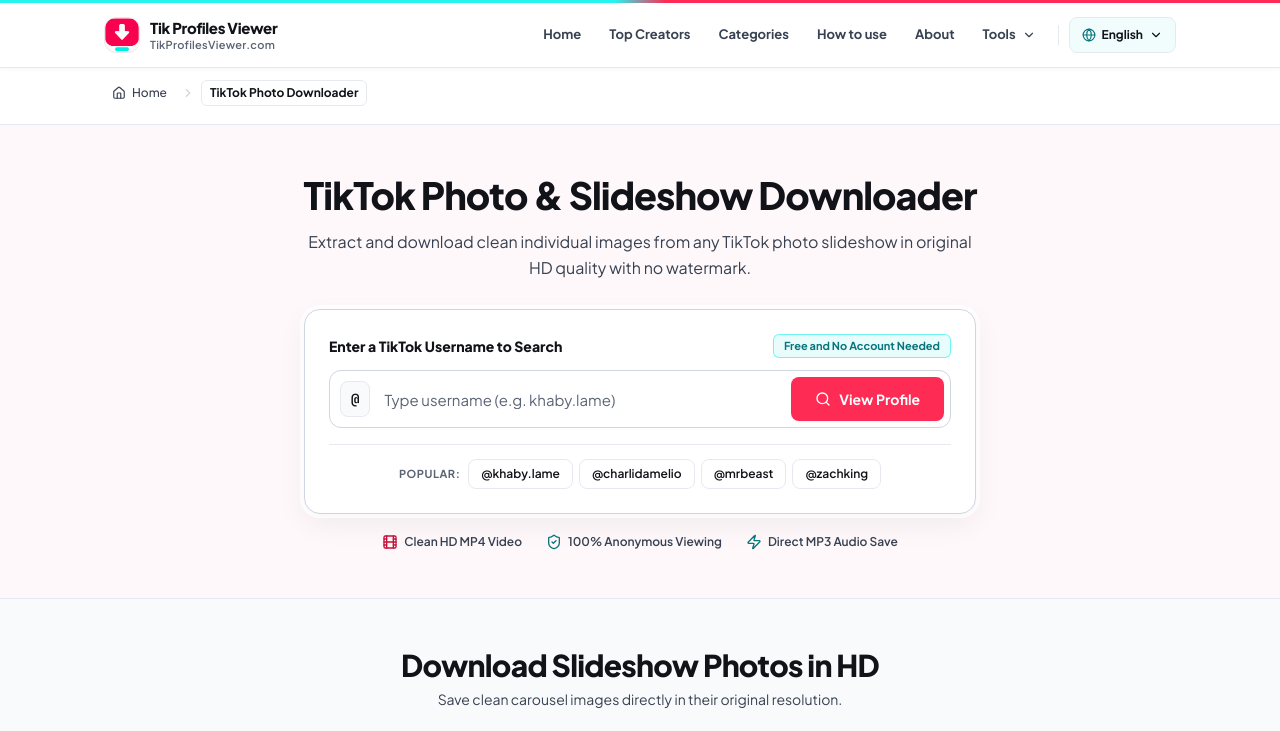
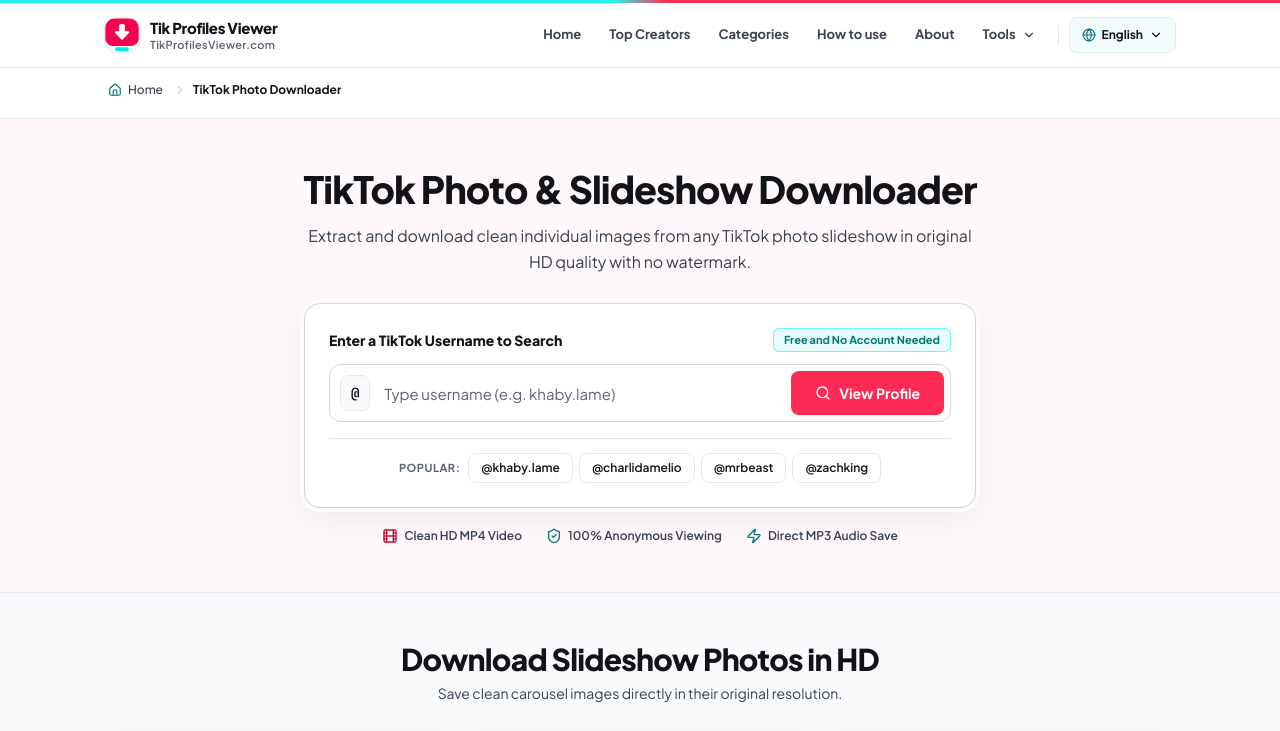
Before and after one commit to eaelax/testing, a Next.js app: page /tiktok-photo-downloader in a window 1280 px wide. Shown: the top 731 px of the page. Built offline with nearby package versions, Linux system fonts and the light colour scheme.

Commit message:
Update Breadcrumbs.tsx

```diff
--- a/components/Breadcrumbs.tsx
+++ b/components/Breadcrumbs.tsx
@@ -40,7 +40,7 @@ export default function Breadcrumbs({ items }: BreadcrumbsProps) {
         type="application/ld+json"
         dangerouslySetInnerHTML={{ __html: JSON.stringify(breadcrumbSchema) }}
       />
-      <ol className="flex items-center justify-center sm:justify-start flex-wrap gap-1.5 text-xs text-[var(--ink-muted)] font-medium">
+      <ol className="flex items-center flex-wrap gap-1.5 text-xs text-[var(--ink-muted)] font-medium">
         <li className="inline-flex items-center">
           <Link
             href="/"
@@ -49,9 +49,9 @@ export default function Breadcrumbs({ items }: BreadcrumbsProps) {
                 window.dispatchEvent(new CustomEvent('tpv:reset-home'));
               }
             }}
-            className="inline-flex items-center gap-1.5 px-2 py-1 rounded-md text-[var(--ink-secondary)] hover:text-[var(--accent-primary-text)] hover:bg-[var(--surface-elevated)] transition-colors focus-visible:outline-2 focus-visible:outline-offset-2 focus-visible:outline-[var(--focus-ring)]"
+            className="inline-flex items-center gap-1.5 text-[var(--ink-secondary)] hover:text-[var(--accent-primary-text)] transition-colors rounded px-1 py-0.5 focus-visible:outline-2 focus-visible:outline-offset-2 focus-visible:outline-[var(--focus-ring)]"
           >
-            <Home className="w-3.5 h-3.5 text-[var(--ink-secondary)]" />
+            <Home className="w-3.5 h-3.5 text-[var(--accent-cyan-text)]" />
             <span>Home</span>
           </Link>
         </li>
@@ -59,15 +59,15 @@ export default function Breadcrumbs({ items }: BreadcrumbsProps) {
           const isLast = index === items.length - 1;
           return (
             <li key={index} className="inline-flex items-center gap-1.5">
-              <ChevronRight className="w-3.5 h-3.5 text-[var(--border-strong)] rtl:rotate-180 shrink-0" />
+              <ChevronRight className="w-3.5 h-3.5 text-[var(--border-strong)] rtl:rotate-180" />
               {isLast || !item.href ? (
-                <span className="px-2 py-1 rounded-md bg-[var(--surface-elevated)] border border-[var(--border-subtle)] text-[var(--ink-primary)] font-bold truncate max-w-[220px] sm:max-w-none">
+                <span className="text-[var(--ink-primary)] font-bold truncate max-w-[200px] sm:max-w-none">
                   {item.label}
                 </span>
               ) : (
                 <Link
                   href={item.href}
-                  className="px-2 py-1 rounded-md text-[var(--ink-secondary)] hover:text-[var(--accent-primary-text)] hover:bg-[var(--surface-elevated)] transition-colors truncate max-w-[200px] sm:max-w-none focus-visible:outline-2 focus-visible:outline-offset-2 focus-visible:outline-[var(--focus-ring)]"
+                  className="text-[var(--ink-secondary)] hover:text-[var(--accent-primary-text)] transition-colors truncate max-w-[200px] sm:max-w-none rounded px-1 py-0.5 focus-visible:outline-2 focus-visible:outline-offset-2 focus-visible:outline-[var(--focus-ring)]"
                 >
                   {item.label}
                 </Link>
```
